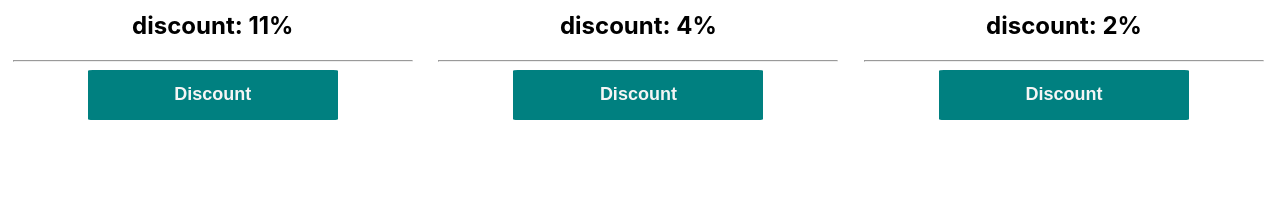
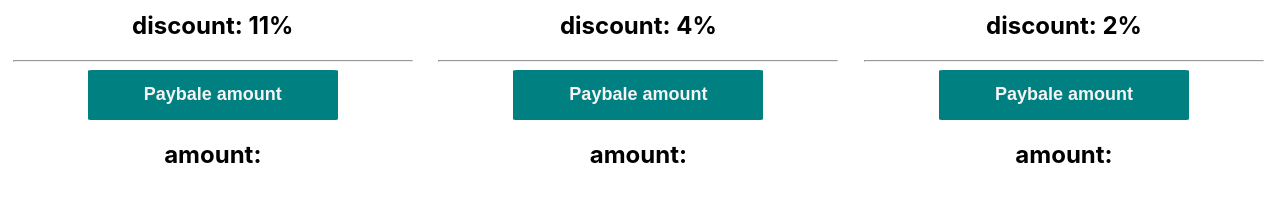
Before and after one commit to rajivravindrapathak/nefAssignment, a React (Vite) app: page /fifth in a window 1280 px wide. Shown: the part 551-752 px from the top of the page. Built offline with nearby package versions, Linux system fonts and the light colour scheme; data requests are answered from the project's data file.

Commit message:
Add files via upload

```diff
--- a/src/Components/Discount.jsx
+++ b/src/Components/Discount.jsx
@@ -1,11 +1,17 @@
-import React from 'react'
+import React, { useState } from 'react'
 // import { Link } from 'react-router-dom'
 import "./Discount.css"
 
 const Discount = ({ image, Receipe, price, discount }) => {
+  const [amt, setAmt] = useState()
+  let amount
   const btnDiscount = () => {
+      amount = price - Math.floor((price*discount)/100)
+      console.log("amount", amount)
+      setAmt(amount)
+  }
 
-  }
+  // console.log("amount", amount)
 
   return (
     // <Link to={"/ProductPage"}>
@@ -16,7 +22,8 @@ const Discount = ({ image, Receipe, price, discount }) => {
         <h2>price: {price}</h2>
         <h2>discount: {discount}%</h2>
         <hr />
-        <button onClick={btnDiscount}>Discount</button>
+        <button onClick={btnDiscount}>Paybale amount</button>
+        <h2>amount: {amt}</h2>
       </div>
     // </Link>
   )
```
